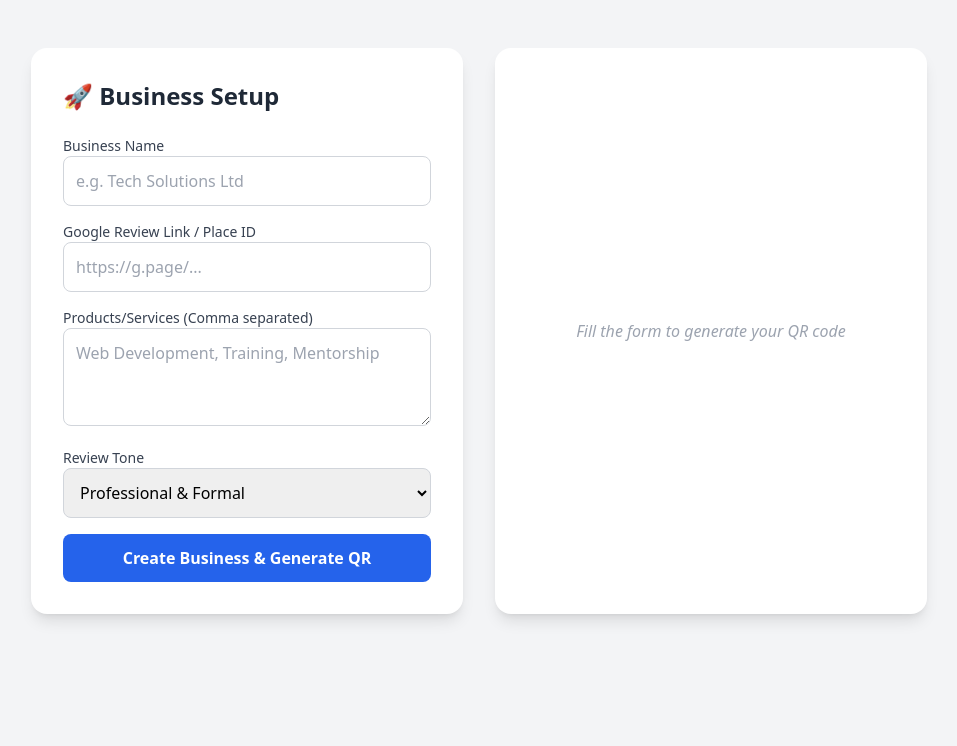
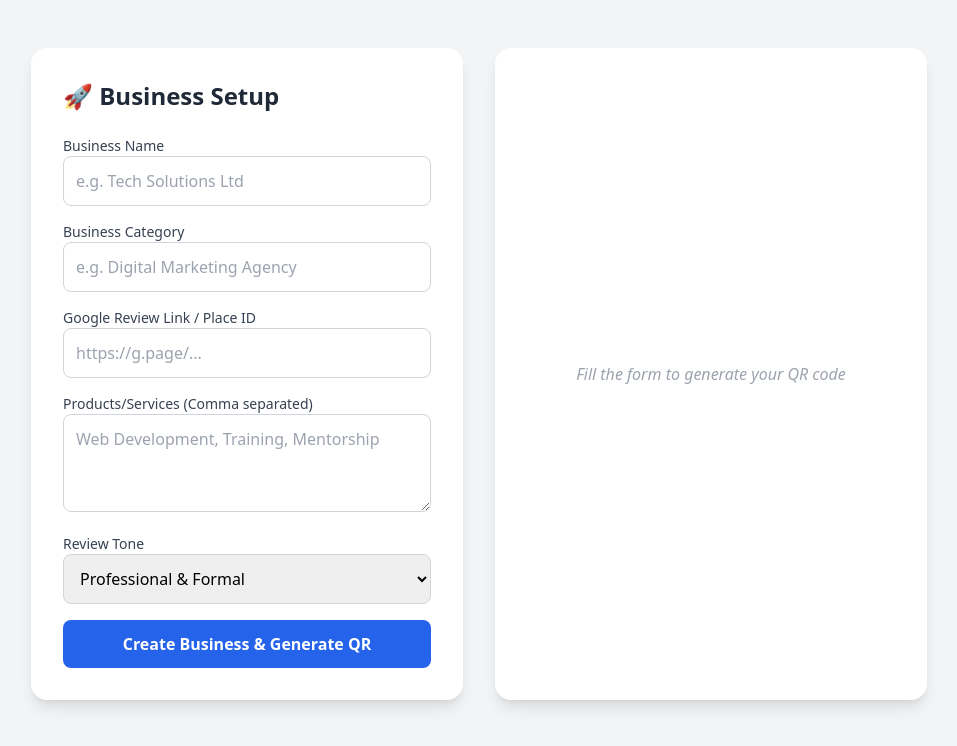
Before and after one commit to skysal123/smart_review, a Flask app: page /admin in a window 1280 px wide. Shown: the top 746 px of the page, without its empty margins (161-1118 px from the left). Run offline with Flask 3, Linux system fonts and the light colour scheme; the visitor is signed in with stand-in values (Sample User, id 1); some libraries are stand-ins or nearby versions.

Commit message:
updated code for the admin panel and google review

```diff
--- a/smart_review_app/app/models.py
+++ b/smart_review_app/app/models.py
@@ -3,6 +3,7 @@ from app import db
 class Business(db.Model):
     id = db.Column(db.Integer, primary_key=True)
     name = db.Column(db.String(100), nullable=False)
+    category = db.Column(db.String(100))
     google_place_id = db.Column(db.String(255), nullable=False)
     qr_code_path = db.Column(db.String(255))
     tone = db.Column(db.String(50), default='professional')
--- a/smart_review_app/app/routes.py
+++ b/smart_review_app/app/routes.py
@@ -61,23 +61,54 @@ def generate_review():
 
     business = Business.query.get_or_404(business_id)
 
-    tone_guide = {
-        "professional": "Use a professional, formal, and polished tone.",
-        "friendly": "Use a warm, friendly, and casual tone.",
-        "enthusiastic": "Use a high-energy, extremely enthusiastic, and excited tone."
-    }
+    # Prepare services list for the prompt
+    services = [p.name for p in Product.query.filter_by(business_id=business_id).all()]
+    services_str = ", ".join(services)
 
-    prompt = (
-        f"{tone_guide.get(business.tone, tone_guide['professional'])} "
-        f"Write a short, positive 5-star Google review for a business named '{business.name}'. "
-        f"The customer is praising the service: '{product_name}'. "
-        f"Make it sound natural, genuine, and helpful to other users. "
-        f"Keep it under 3 sentences. Output ONLY the review text."
-    )
+    prompt = f"""
+You are an AI assistant that helps a real customer turn their genuine feedback
+into a short, natural Google review.
+
+BUSINESS
+Business name: {business.name}
+Business category: {business.category}
+Products/services: {services_str}
+
+CUSTOMER
+Service/product used: {product_name}
+Customer feedback: The customer is very happy with the {product_name} and wants to leave a positive 5-star review.
+Experience details: Positive experience with the {product_name}.
+
+RULES:
+- Use ONLY information provided by the customer.
+- Never invent experiences, employees, products, results, prices, or claims.
+- Write like a normal customer, NOT like a marketer or business owner.
+- Keep it SHORT: 2-3 sentences and preferably 50–60 words.
+- Maximum 60 words.
+- Avoid long paragraphs.
+- Do not repeat the same sentence structure or opening used in previous reviews.
+- Naturally focus on the most relevant aspect of the customer's experience,
+  such as service quality, product quality, staff/owner behaviour,
+  professionalism, value, speed, cleanliness, expertise, or convenience.
+- Adapt the wording to the business category.
+- Do not force keywords or mention every product/service.
+- Avoid repetitive phrases like "highly recommended", "excellent service",
+  "amazing experience", and "best service" unless they genuinely reflect
+  the customer's feedback.
+- Use simple, conversational language.
+- Do not use emojis unless the customer used them.
+- Do not mention AI.
+- Do not use quotation marks.
+- Output ONLY the review.
+
+IMPORTANT:
+Every review should feel naturally different in wording, length,
+sentence structure, vocabulary, and the aspect being highlighted.
+"""
 
     try:
         genai.configure(api_key=current_app.config['GEMINI_API_KEY'])
-        model = genai.GenerativeModel('gemini-pro')
+        model = genai.GenerativeModel('gemini-3-flash-preview')
         response = model.generate_content(prompt)
         review_text = response.text
     except Exception as e:
@@ -100,12 +131,14 @@ def admin_setup():
     if not business:
         business = Business(
             name=data['name'],
+            category=data.get('category'),
             google_place_id=data['google_place_id'],
             tone=data.get('tone', 'professional')
         )
         db.session.add(business)
     else:
         business.google_place_id = data['google_place_id']
+        business.category = data.get('category')
         business.tone = data.get('tone', 'professional')
         Product.query.filter_by(business_id=business.id).delete()
 
--- a/smart_review_app/app/templates/admin_setup.html
+++ b/smart_review_app/app/templates/admin_setup.html
@@ -17,6 +17,12 @@
                     <label class="block text-sm font-medium text-gray-700">Business Name</label>
                     <input type="text" id="name" required class="w-full p-3 border border-gray-300 rounded-lg focus:ring-2 focus:ring-blue-500 outline-none" placeholder="e.g. Tech Solutions Ltd">
                 </div>
+
+                <div>
+                    <label class="block text-sm font-medium text-gray-700">Business Category</label>
+                    <input type="text" id="category" required class="w-full p-3 border border-gray-300 rounded-lg focus:ring-2 focus:ring-blue-500 outline-none" placeholder="e.g. Digital Marketing Agency">
+                </div>
+
                 <div>
                     <label class="block text-sm font-medium text-gray-700">Google Review Link / Place ID</label>
                     <input type="text" id="place_id" required class="w-full p-3 border border-gray-300 rounded-lg focus:ring-2 focus:ring-blue-500 outline-none" placeholder="https://g.page/...">
@@ -62,6 +68,7 @@
 
             const data = {
                 name: document.getElementById('name').value,
+                category: document.getElementById('category').value,
                 google_place_id: document.getElementById('place_id').value,
                 products: document.getElementById('products').value.split(',').map(p => p.trim()),
                 tone: document.getElementById('tone').value
```
Also changed, not shown: smart_review_app/instance/reviews.db.
